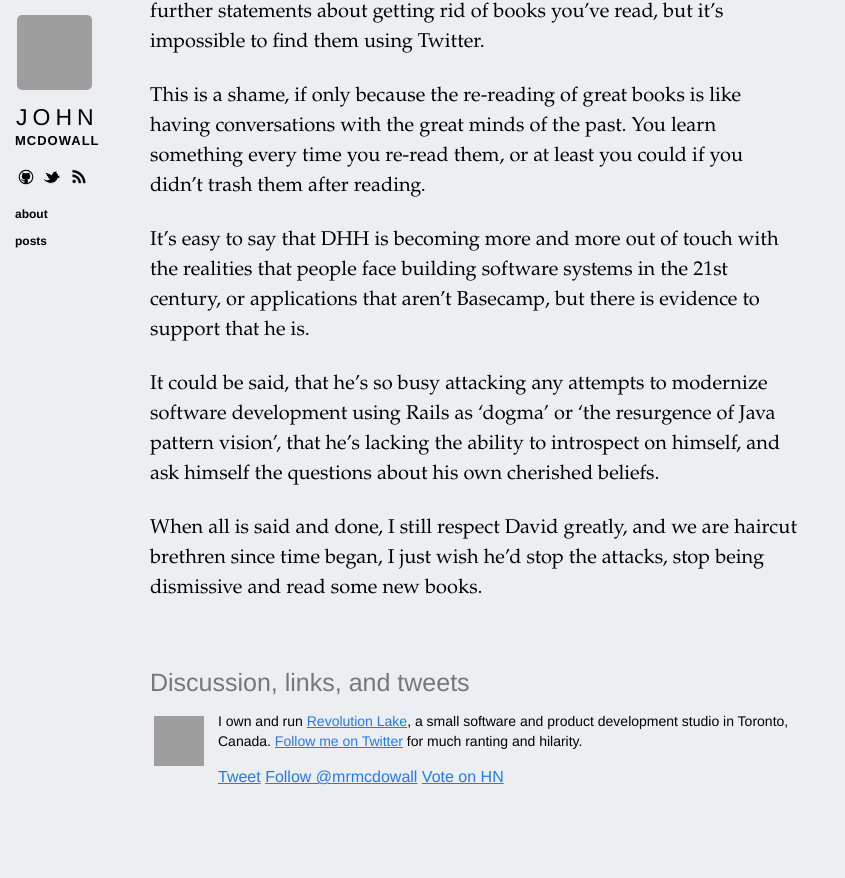
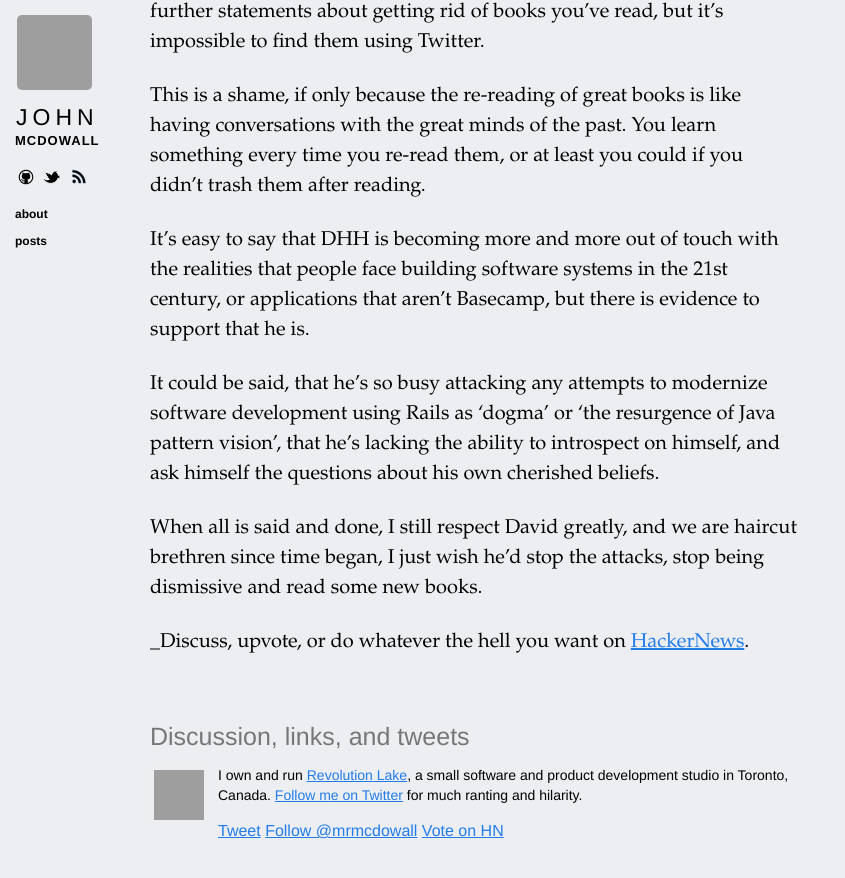
Before and after one commit to johnmcdowall/johnmcdowall.github.com, a Jekyll site: the page built from _posts/2013-01-11-this-is-david-heinemeier-hansson.markdown, in a window 1280 px wide and 900 px high, scrolled down 2786 px, cut to the strip 0-878 px from the top of the window. Shown: the whole strip, without its empty margins (0-845 px from the left). Built offline with Jekyll 4.4.1, drawn with Linux system fonts in a browser that asks for light colours; nearby versions of some CDN libraries; Markdown is read by kramdown in place of the engine named in the settings; comment, search, counter and statistics services are not loaded; before the commit the page ends 3632 px from its top, so only the background shows below that; grey boxes are pictures that could not be loaded.

Commit message:
Added HN link

```diff
--- a/_posts/2013-01-11-this-is-david-heinemeier-hansson.markdown
+++ b/_posts/2013-01-11-this-is-david-heinemeier-hansson.markdown
@@ -52,3 +52,5 @@
 It could be said, that he's so busy attacking any attempts to modernize software development using Rails as 'dogma' or 'the resurgence of Java pattern vision', that he's lacking the ability to introspect on himself, and ask himself the questions about his own cherished beliefs.
 
 When all is said and done, I still respect David greatly, and we are haircut brethren since time began, I just wish he'd stop the attacks, stop being dismissive and read some new books.
+
+_Discuss, upvote, or do whatever the hell you want on [HackerNews](http://news.ycombinator.com/item?id=5043573).
```
